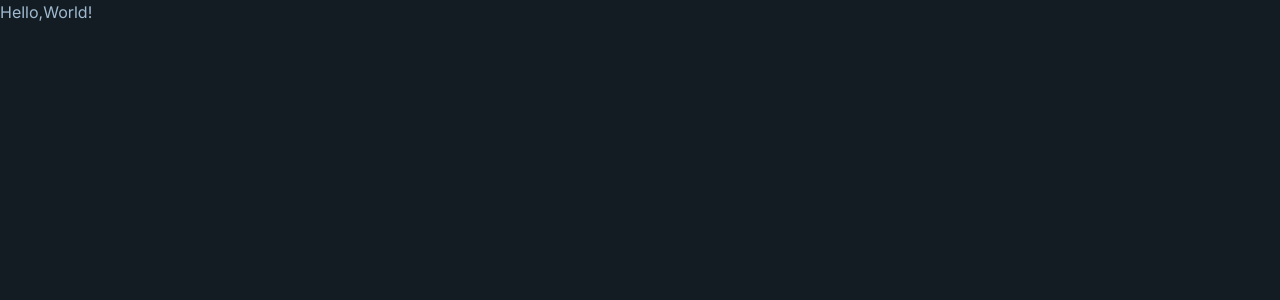
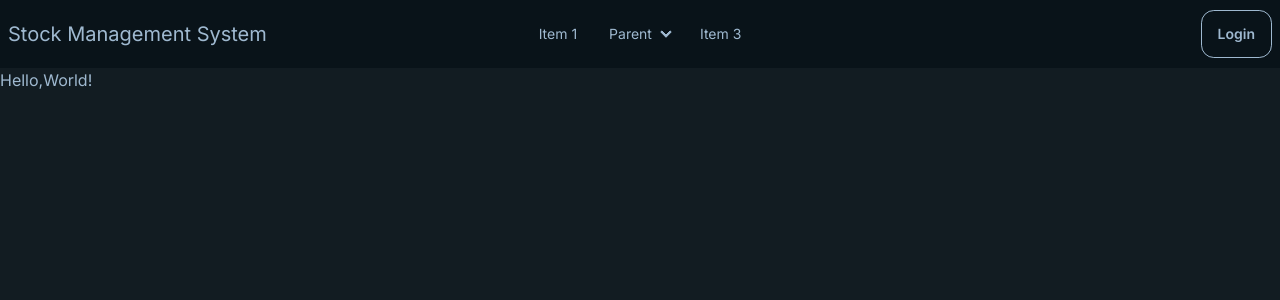
Before and after one commit to VikasMeshram2708/Stock-Management-System, a Next.js app: page / in a window 1280 px wide. Shown: the top 300 px of the page. Built offline with nearby package versions, Linux system fonts and the light colour scheme.

Commit message:
:tada: added navbar.

```diff
--- a/app/layout.tsx
+++ b/app/layout.tsx
@@ -1,11 +1,12 @@
 import type { Metadata } from "next";
 import { Inter } from "next/font/google";
 import "./globals.css";
+import Navbar from "@/components/Navbar";
 
 const inter = Inter({ subsets: ["latin"] });
 
 export const metadata: Metadata = {
-  title: "Create Next App",
+  title: "Stock Management System",
   description: "Generated by create next app",
 };
 
@@ -16,7 +17,10 @@
 }>) {
   return (
     <html lang="en" data-theme="sunset">
-      <body className={inter.className}>{children}</body>
+      <body className={inter.className}>
+        <Navbar />
+        {children}
+      </body>
     </html>
   );
 }
--- /dev/null
+++ b/components/Navbar.tsx
@@ -0,0 +1,82 @@
+import Link from "next/link";
+import React from "react";
+
+export default function Navbar() {
+  return (
+    <nav className="navbar bg-base-300">
+      <div className="navbar-start">
+        <div className="dropdown">
+          <div tabIndex={0} role="button" className="btn btn-ghost lg:hidden">
+            <svg
+              xmlns="http://www.w3.org/2000/svg"
+              className="h-5 w-5"
+              fill="none"
+              viewBox="0 0 24 24"
+              stroke="currentColor"
+            >
+              <path
+                strokeLinecap="round"
+                strokeLinejoin="round"
+                strokeWidth="2"
+                d="M4 6h16M4 12h8m-8 6h16"
+              />
+            </svg>
+          </div>
+          <ul
+            tabIndex={0}
+            className="menu menu-sm dropdown-content mt-3 z-[1] p-2 shadow bg-base-100 rounded-box w-52"
+          >
+            <li>
+              <a>Item 1</a>
+            </li>
+            <li>
+              <a>Parent</a>
+              <ul className="p-2">
+                <li>
+                  <a>Submenu 1</a>
+                </li>
+                <li>
+                  <a>Submenu 2</a>
+                </li>
+              </ul>
+            </li>
+            <li>
+              <a>Item 3</a>
+            </li>
+          </ul>
+        </div>
+        <p className="text-xl">
+          <Link href="/">Stock Management System</Link>
+        </p>
+      </div>
+      <div className="navbar-center hidden lg:flex">
+        <ul className="menu menu-horizontal px-1">
+          <li>
+            <a>Item 1</a>
+          </li>
+          <li>
+            <details>
+              <summary>Parent</summary>
+              <ul className="p-2">
+                <li>
+                  <a>Submenu 1</a>
+                </li>
+                <li>
+                  <a>Submenu 2</a>
+                </li>
+              </ul>
+            </details>
+          </li>
+          <li>
+            <a>Item 3</a>
+          </li>
+        </ul>
+      </div>
+      <div className="navbar-end">
+        <button type="button" className="btn btn-outline">
+          Login
+        </button>
+      </div>
+    </nav>
+  );
+}
```
